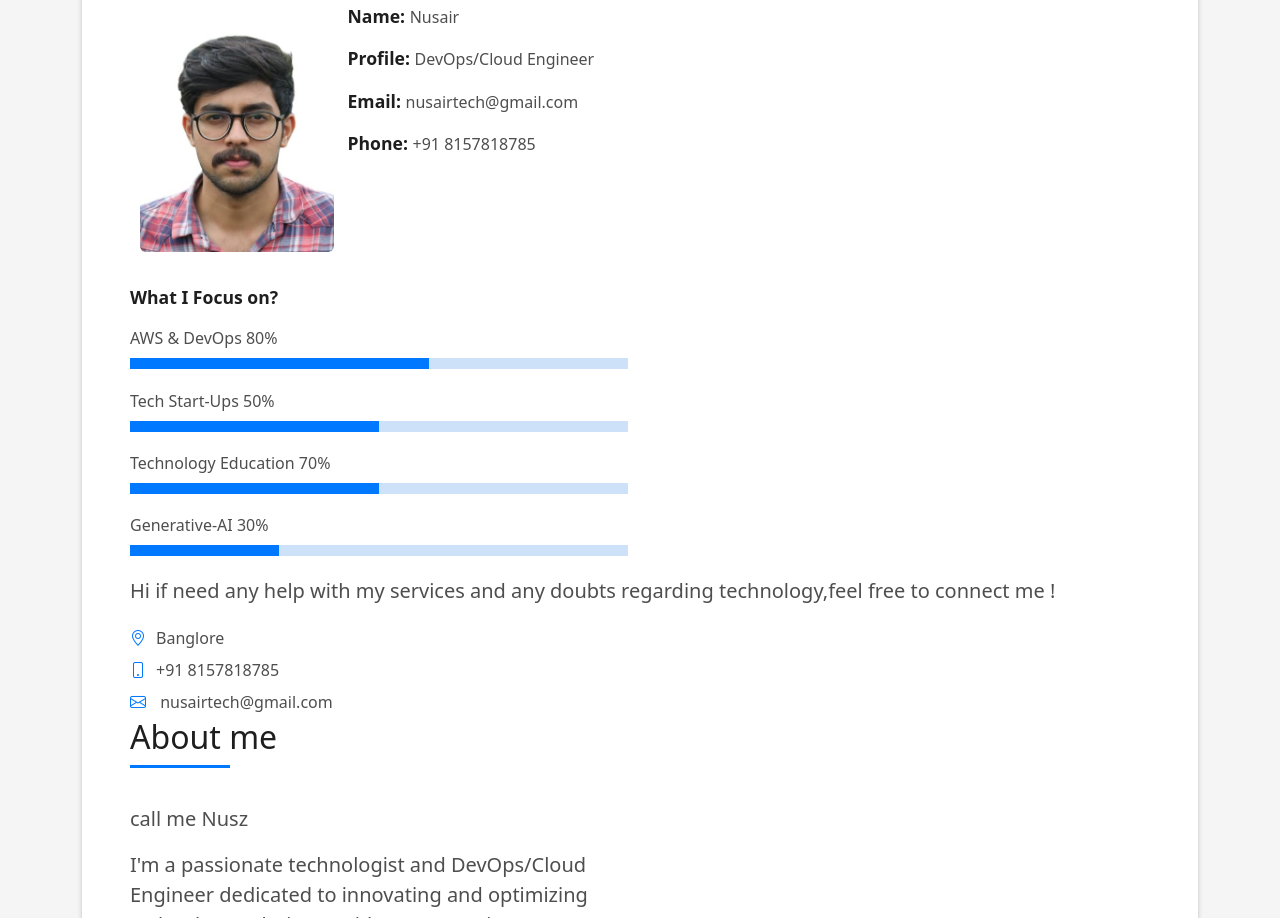
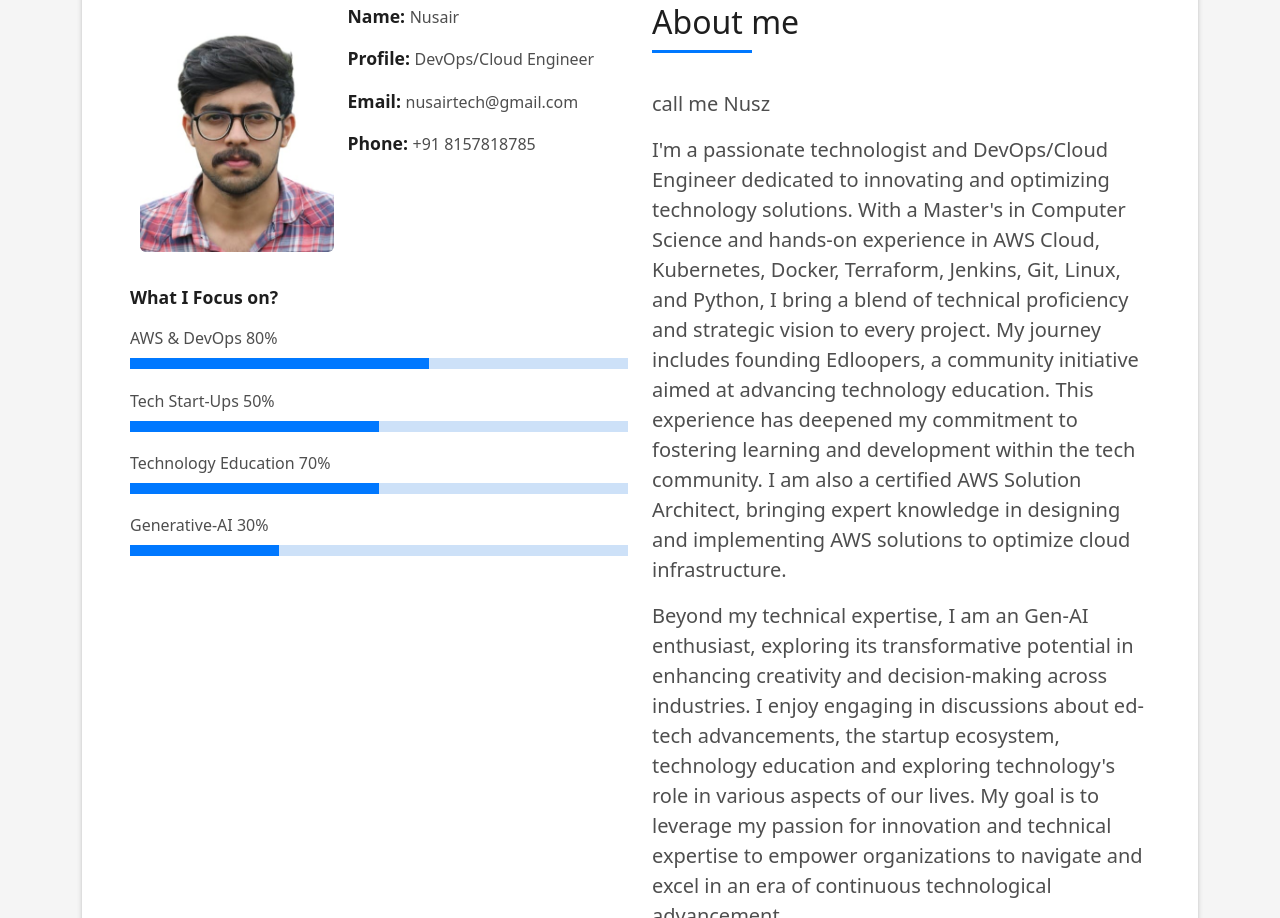
Before and after one commit to nusairc/Personal-Site, a plain HTML site: page index.html in a window 1280 px wide. Shown: the part 925-1843 px from the top of the page. Drawn offline with nearby package versions, Linux system fonts and the light colour scheme.

Commit message:
Update index.html

```diff
--- a/index.html
+++ b/index.html
@@ -117,17 +117,6 @@
                     </div>
                   </div>
                 </div>
-                <div class="more-info">
-                      <p class="lead">
-                       Hi
-                       if need any help with my services and any doubts regarding technology,feel free to connect me !
-                      </p>
-                      <ul class="list-ico">
-                        <li><span class="bi bi-geo-alt"></span>Banglore</li>
-                        <li><span class="bi bi-phone"></span>+91 8157818785</li>
-                        <li><span class="bi bi-envelope"></span> nusairtech@gmail.com</li>
-                      </ul>
-                    </div>
                 <div class="col-md-6">
                   <div class="about-me pt-4 pt-md-0">
                     <div class="title-box-2">
```
